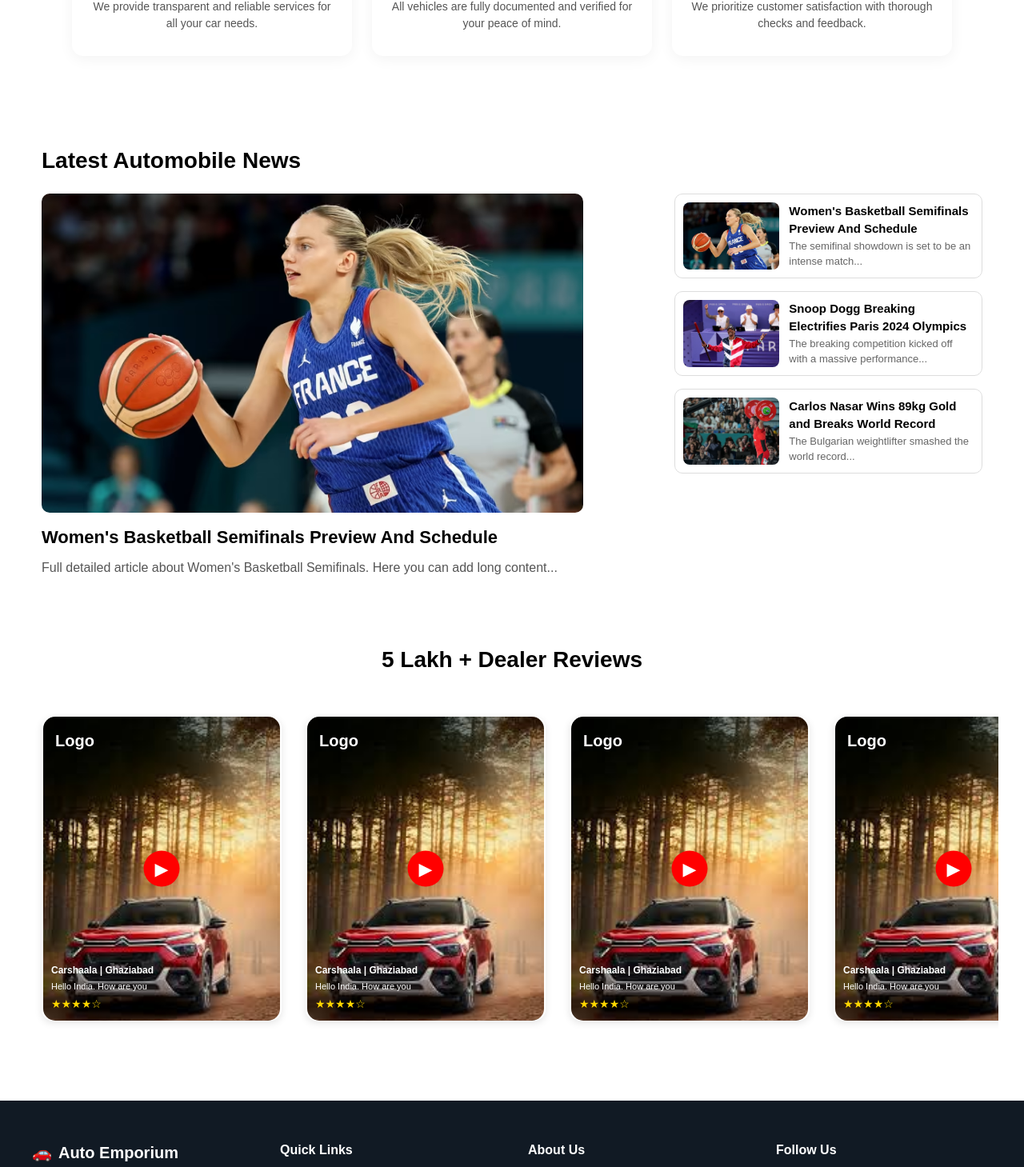
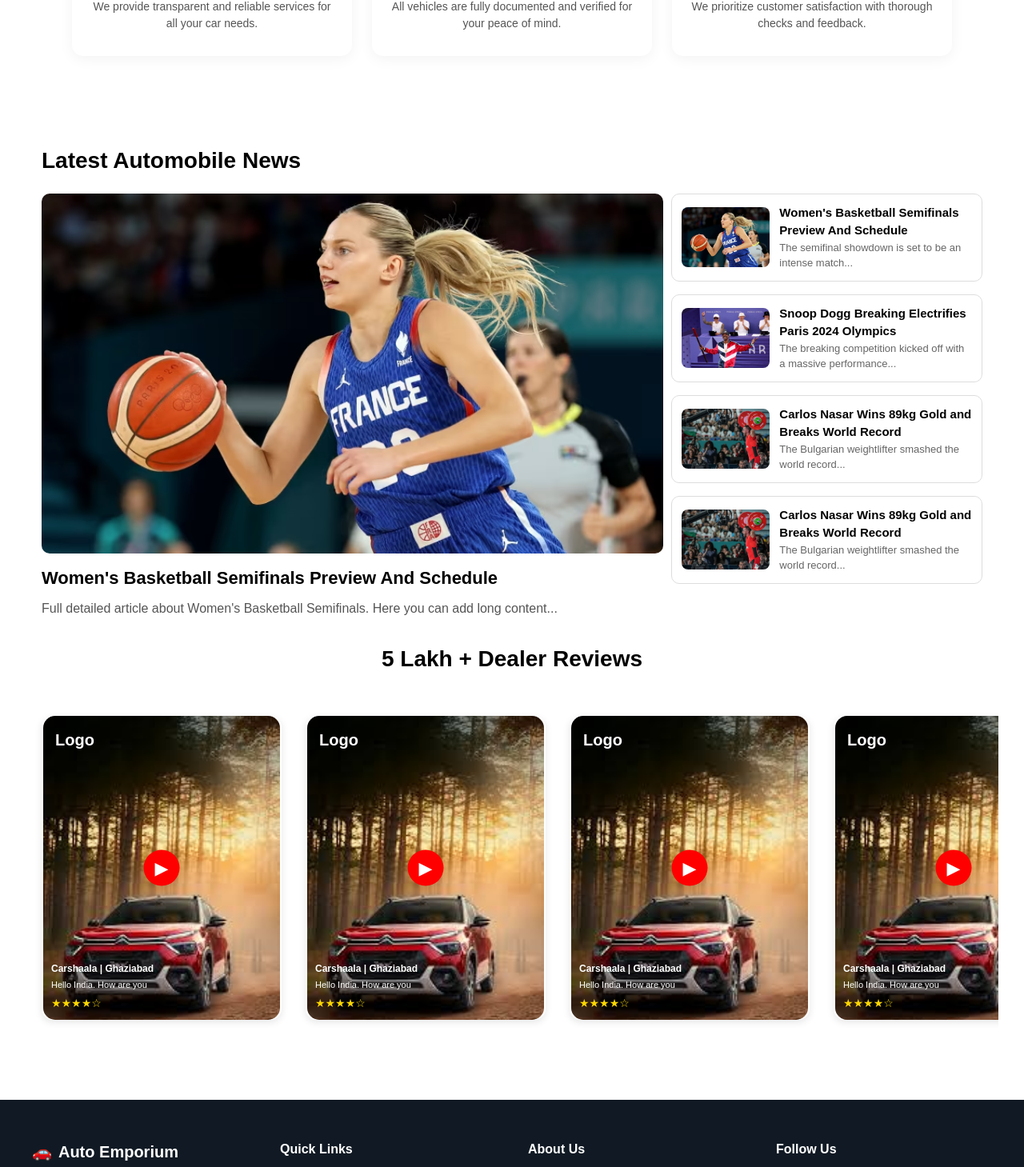
Before and after one commit to sarikak11/carlonow, a Next.js app: page / in a window 1280 px wide. Shown: the part 3503-4962 px from the top of the page at 80% size. Built offline with nearby package versions, Linux system fonts and the light colour scheme.

Commit message:
news section updated

```diff
--- a/app/components/home/DealerReviews.tsx
+++ b/app/components/home/DealerReviews.tsx
@@ -35,6 +35,14 @@ export default function DealerReviews() {
       id: 4,
       image: "/image/review/review1.jpg",
       video: "/videos/review4.mp4",
+      title: "Carshaala | Ghaziabad",
+      desc: "Hello India. How are you",
+      rating: 4,
+    },
+     {
+      id: 5,
+      image: "/image/review/review1.jpg",
+      video: "/videos/review1.mp4",
       title: "Carshaala | Ghaziabad",
       desc: "Hello India. How are you",
       rating: 4,
--- a/app/components/home/NewsSection.tsx
+++ b/app/components/home/NewsSection.tsx
@@ -24,6 +24,14 @@ export default function NewsSection() {
     },
     {
       id: 3,
+      title: "Carlos Nasar Wins 89kg Gold and Breaks World Record",
+      desc: "The Bulgarian weightlifter smashed the world record...",
+      image: "/image/newsimg/newsimg3.png",
+      full:
+        "Full article about Carlos Nasar's incredible record...",
+    },
+     {
+      id: 4,
       title: "Carlos Nasar Wins 89kg Gold and Breaks World Record",
       desc: "The Bulgarian weightlifter smashed the world record...",
       image: "/image/newsimg/newsimg3.png",
--- a/app/style/news.css
+++ b/app/style/news.css
@@ -15,17 +15,19 @@
 /* GRID LAYOUT */
 .news-grid {
   display: grid;
-  grid-template-columns: 2fr 1fr;
-  gap: 22px;
+  grid-template-columns: minmax(0, 2fr) minmax(0, 1fr);
+
+  gap: 10px;
 }
 
 .news-left {
-  width: 110%;
+  width: 100%;
 }
 
 .news-main-image {
-  width: 80%;
-  height: 75%;
+  width: 100%;
+   aspect-ratio: 16 / 9;
+  height: 450px;
   border-radius: 10px;
   object-fit: cover;
 }
@@ -52,12 +54,13 @@
 
 .news-item {
   border: 1px solid #ddd;
-  padding: 10px;
+  padding: 12px;
   border-radius: 10px;
   display: flex;
   gap: 12px;
   cursor: pointer;
   transition: 0.3s;
+  align-items: center;
 }
 
 .news-item:hover {
@@ -67,6 +70,9 @@
 .news-thumb {
   border-radius: 8px;
   object-fit: cover;
+   width: 110px;
+  height: 75px;
+  flex-shrink: 0;
 }
 
 .news-content {
@@ -101,7 +107,7 @@
   }
 
   .news-main-image {
-    height: 220px;
+    height: 300px;
   }
 
   .news-item {
```
